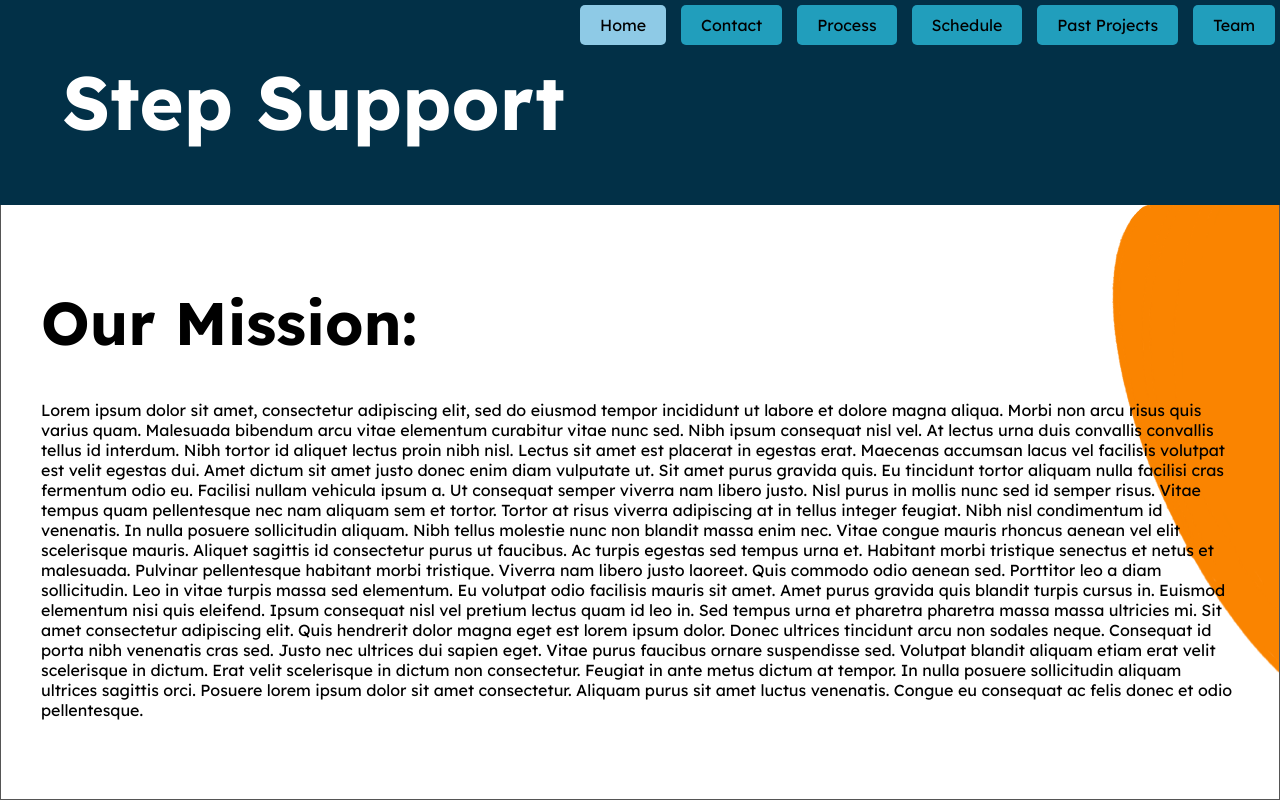
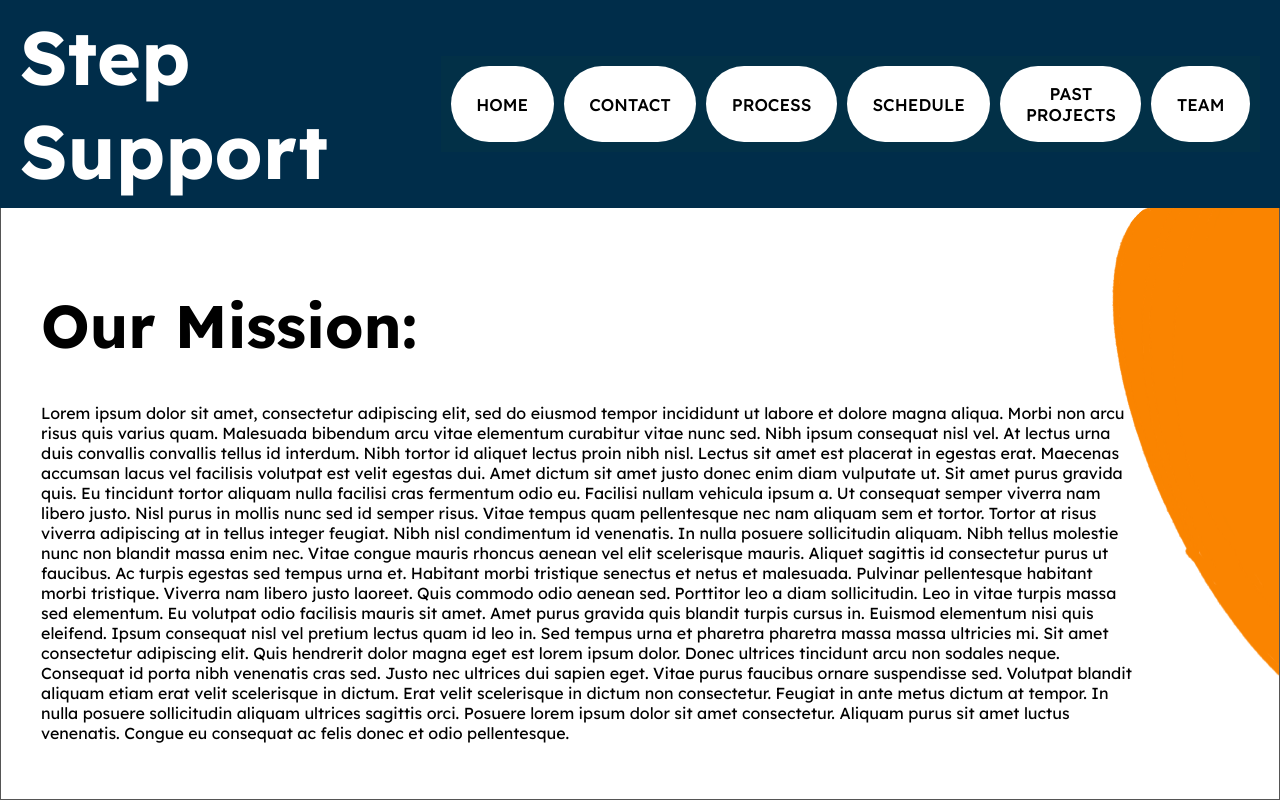
Before and after one commit to Techpotato1/chonkysite, a website: page public/index.html in a window 1280 px wide. Drawn offline with Linux system fonts and the light colour scheme.

Commit message:
fix a lot of shit

```diff
--- a/public/index.html
+++ b/public/index.html
@@ -14,14 +14,16 @@
 
 <body>
 
-    <div class="tabs">
-        <h1 style="display: flex; color: white; font-size: 75px; justify-content: flex-start !important;">Step Support</h1>
-        <div class="tab active" onclick="openTab(event, 'tab1')">Home</div>
-        <div class="tab" onclick="openTab(event, 'tab3')">Contact</div>
-        <div class="tab" onclick="openTab(event, 'tab4')">Process</div>
-        <div class="tab" onclick="openTab(event, 'tab5')">Schedule</div>
-        <div class="tab" onclick="openTab(event, 'tab6')">Past Projects</div>
-        <div class="tab" onclick="openTab(event, 'tab7')">Team</div>
+    <div class="navbar">
+        <div class="title">Step Support</div>
+        <div class="tabs">
+            <button class="" onclick="openTab(event, 'tab1')">Home</button>
+            <button class="" onclick="openTab(event, 'tab3')">Contact</button>
+            <button class="" onclick="openTab(event, 'tab4')">Process</button>
+            <button class="" onclick="openTab(event, 'tab5')">Schedule</button>
+            <button class="" onclick="openTab(event, 'tab6')">Past Projects</button>
+            <button class="" onclick="openTab(event, 'tab7')">Team</button>
+        </div>
     </div>
 
     <div class="container" style="background-image: url('IMG_0972.png')">
@@ -30,7 +32,7 @@
         -->
         <div id="tab1" class="tab-content active">
             <h1 style="text-align: left; font-size: 60px;">Our Mission:</h1>
-            <p>Lorem ipsum dolor sit amet, consectetur adipiscing elit, sed do eiusmod tempor incididunt ut labore
+            <p class="dynamic-width-paragraph">Lorem ipsum dolor sit amet, consectetur adipiscing elit, sed do eiusmod tempor incididunt ut labore
                 et dolore magna
                 aliqua. Morbi non arcu risus quis varius quam. Malesuada bibendum arcu vitae elementum curabitur
                 vitae nunc sed. Nibh
--- a/public/style.css
+++ b/public/style.css
@@ -5,6 +5,7 @@ body {
     display: flex;
     flex-direction: column;
     min-height: 100vh;
+    padding: 0;
     background-color: white;
     color: black;
 }
@@ -77,9 +78,76 @@ a:hover {
 
 p{
     font-weight: 400 !important;
+    max-width: 1100px; /* Set the maximum width of the paragraph */
 }
 
 .my-image {
     position: absolute;
     z-index: 1;
 }
+
+.navbar {
+  display: flex;
+  justify-content: space-between;
+  align-items: center;
+  background-color: #002d4a; /* Adjust the background color as needed */
+  padding: 10px 20px;
+}
+
+.title {
+  color: white; /* Adjust the text color as needed */
+  font-size: 75px; /* Adjust the font size as needed */
+  flex-grow: 1;
+  text-align: left;
+  font-weight:700
+}
+
+button {
+  position: relative;
+  font-size: 17px;
+  text-transform: uppercase;
+  text-decoration: none;
+  padding: 1em 1.5em;
+  display: inline-block;
+  border-radius: 6em;
+  transition: all .2s;
+  border: none;
+  font-family: inherit;
+  font-weight: 500;
+  color: black;
+  background-color: white;
+  margin: 5px; /* Add margin to create space between buttons */
+}
+
+
+button:hover {
+ transform: translateY(-3px);
+ box-shadow: 0 10px 20px rgba(0, 0, 0, 0.2);
+}
+
+button:active {
+ transform: translateY(-1px);
+ box-shadow: 0 5px 10px rgba(0, 0, 0, 0.2);
+}
+
+button::after {
+ content: "";
+ display: inline-block;
+ height: 100%;
+ width: 100%;
+ border-radius: 100px;
+ position: absolute;
+ top: 0;
+ left: 0;
+ z-index: -1;
+ transition: all .4s;
+}
+
+button::after {
+ background-color: #fff;
+}
+
+button:hover::after {
+ transform: scaleX(1.4) scaleY(1.6);
+ opacity: 0;
+}
```
Also changed, not shown: public/script.js (line endings or trailing spaces).
